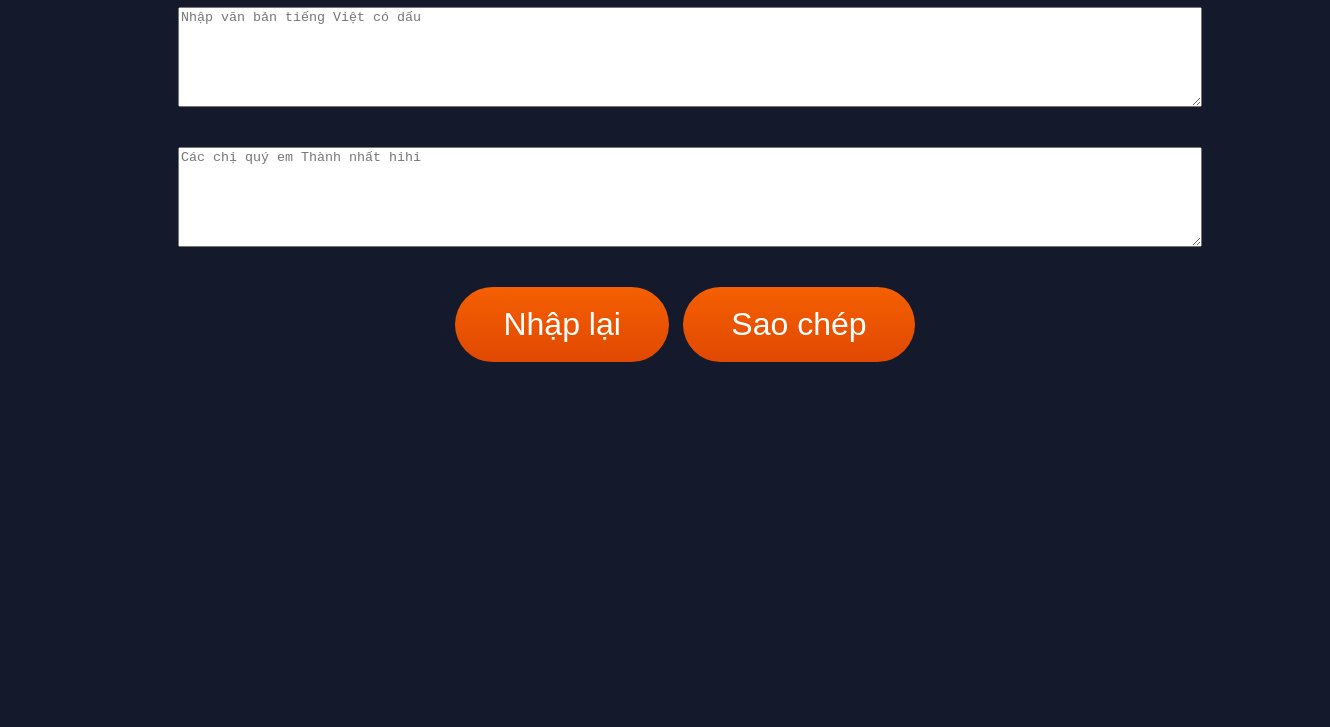
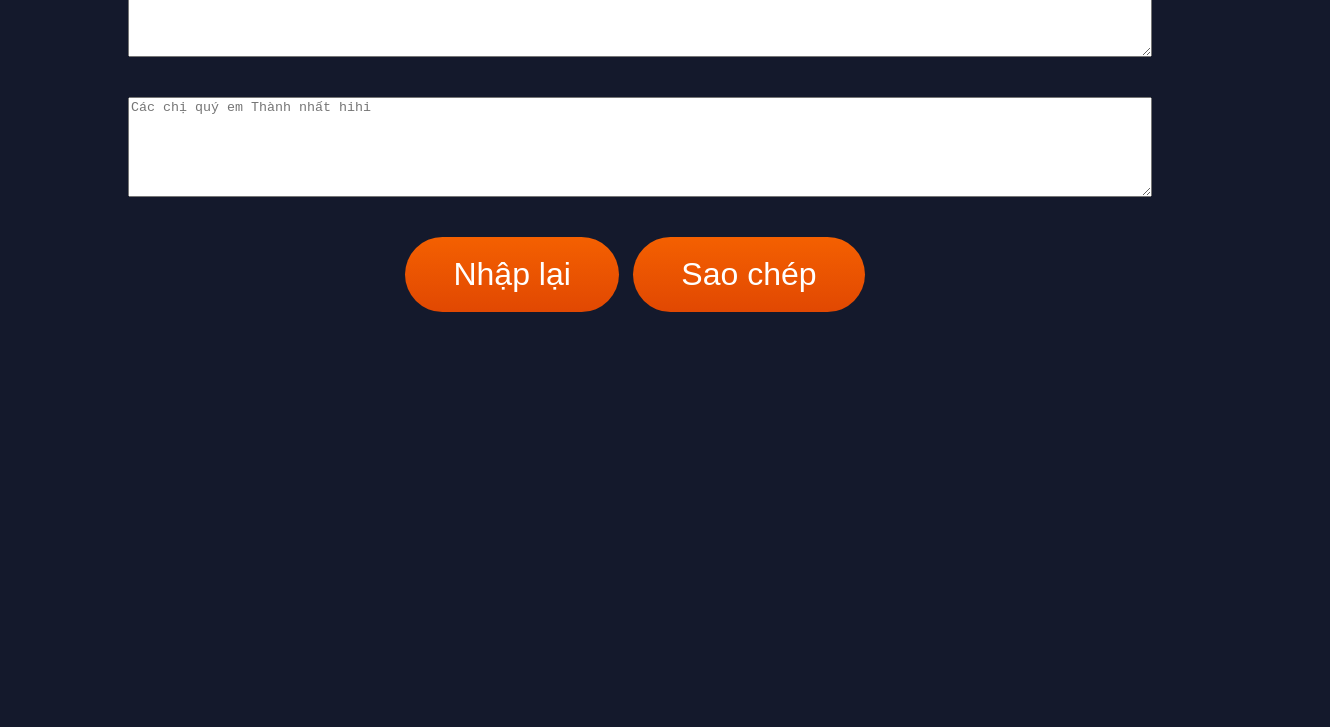
Before and after one commit to Nhathuoc365/nhathuoc365.github.io, a plain HTML site: page index.html in a window 1280 px wide. Shown: the part 123-850 px from the top of the page, 1330 px wide, since content can reach past the window. After the commit the page ends 800 px from the top, so only its background shows below. Drawn offline with Linux system fonts and the light colour scheme.

Commit message:
Update index.html

```diff
--- a/index.html
+++ b/index.html
@@ -23,7 +23,7 @@
     body {
       font-family: Arial, sans-serif;
       text-align: center;
-      margin: 50px;
+      margin: auto;
       background: #14192C;
       color: #fff;
     }
```
